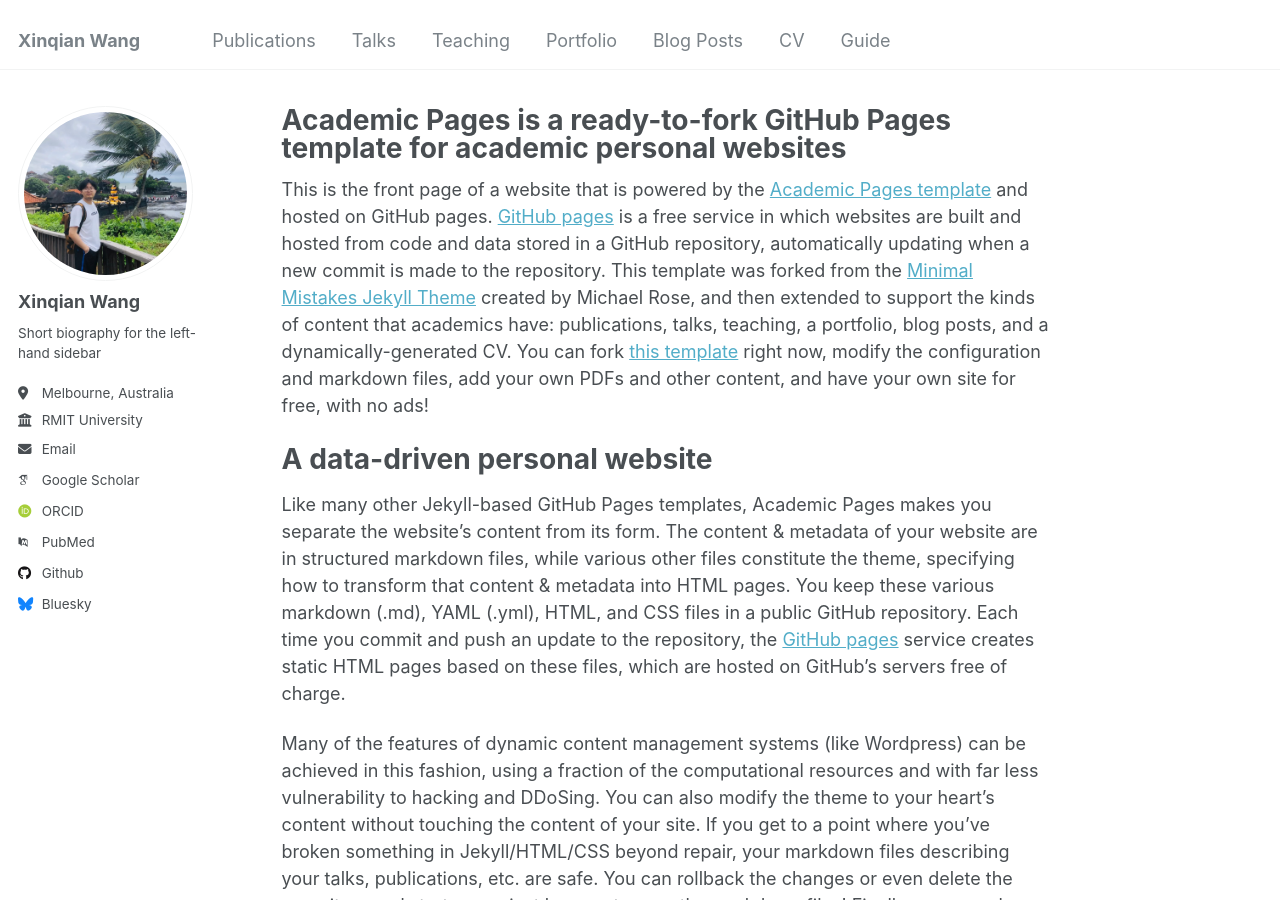
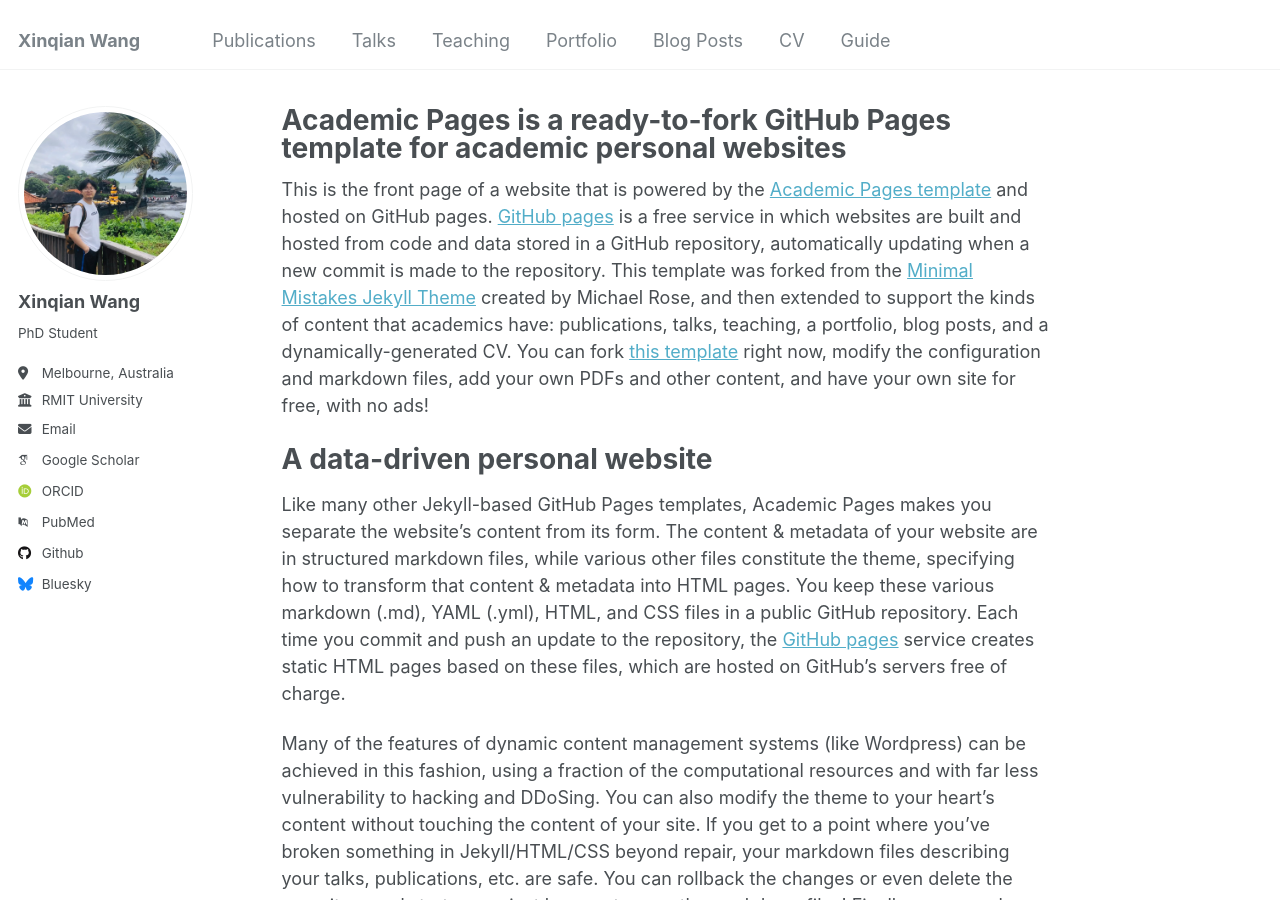
Before and after one commit to Wangxinqian/Academic, a Jekyll site: the page built from _pages/about.md, in a window 1280 px wide and 900 px high. Built offline with Jekyll 4.4.1, drawn with Linux system fonts in a browser that asks for light colours; some web fonts are replaced.

Commit message:
Update _config.yml

```diff
--- a/_config.yml
+++ b/_config.yml
@@ -24,7 +24,7 @@ author:
   avatar           : "profile.png"
   name             : "Xinqian Wang"
   pronouns         : # example: "she/her"
-  bio              : "Short biography for the left-hand sidebar"
+  bio              : "PhD Student"
   location         : "Melbourne, Australia"
   employer         : "RMIT University"
   uri              : # URL
```
